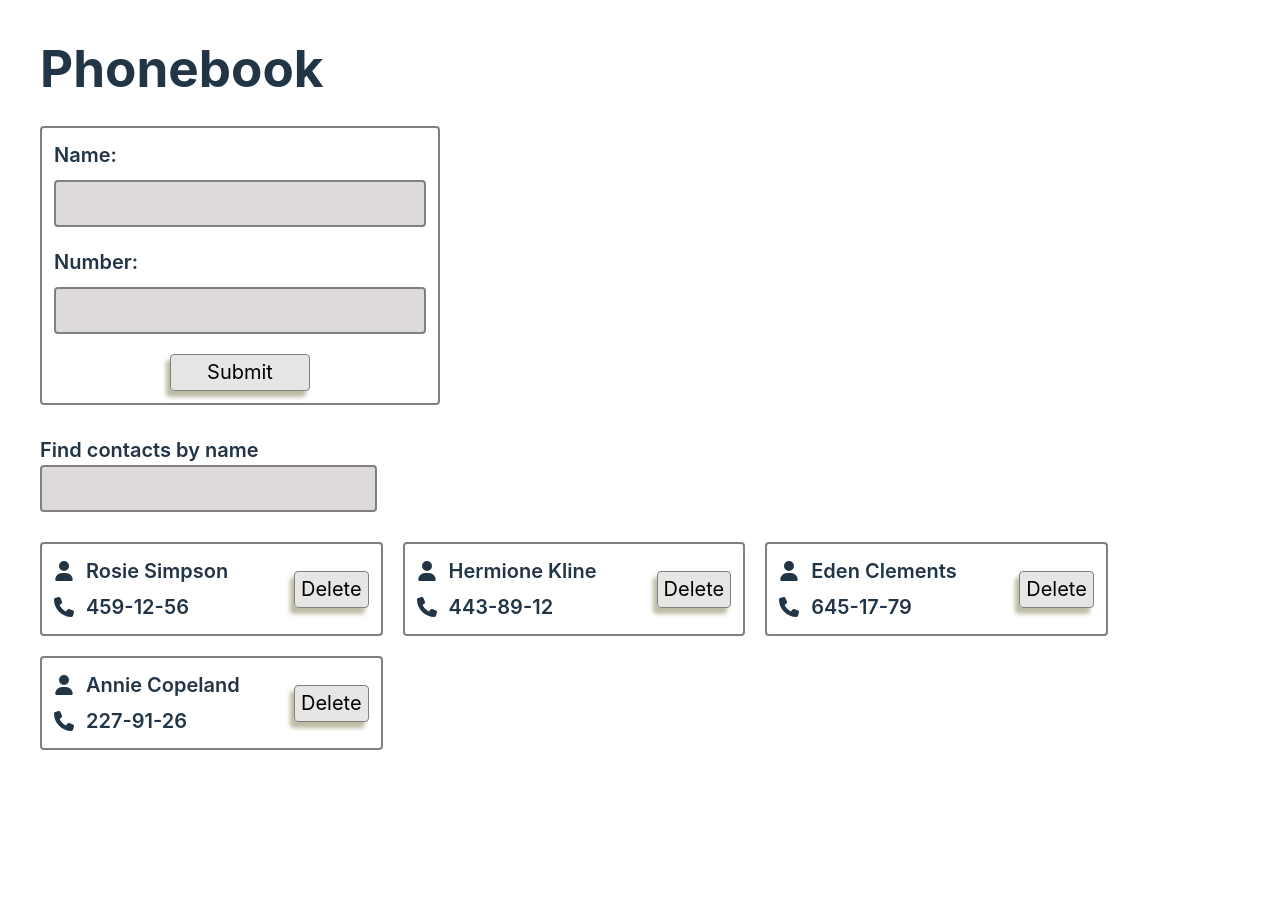
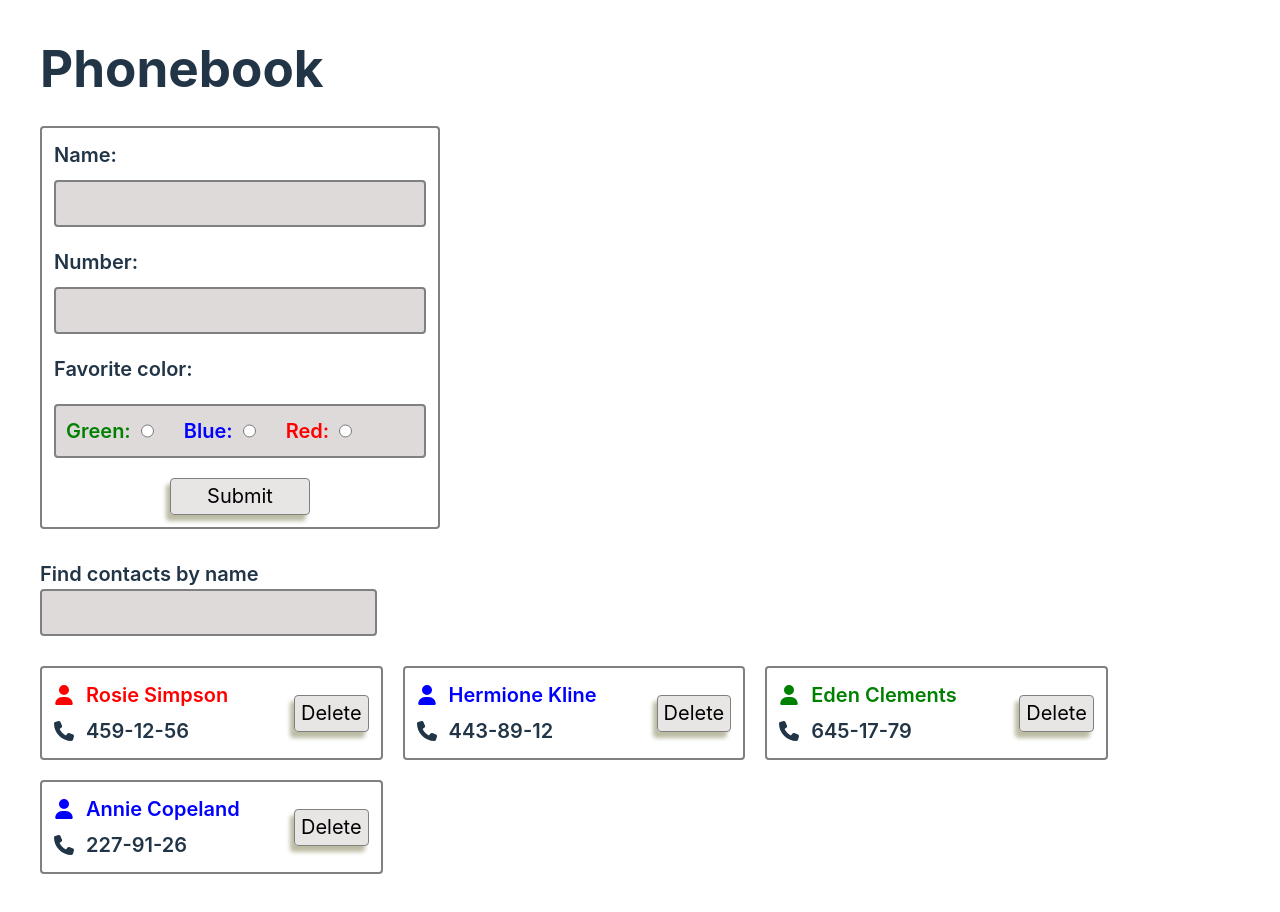
Before and after one commit to NataliaZgurska/ContactList-LocalStorage, a React app: page / in a window 1280 px wide. Shown: the top 912 px of the page. Before the commit the page ends 880 px from the top, so only its background shows below. Built offline with nearby package versions, Linux system fonts and the light colour scheme; the HTML template or start-up script is replaced by a standard one.

Commit message:
add radio-btn

```diff
--- a/src/components/Contact/Contact.jsx
+++ b/src/components/Contact/Contact.jsx
@@ -4,12 +4,13 @@ import css from './Contact.module.css'
 
 const Contact = ({ contact, onDelete }) => {
 
-  const { id, name, number } = contact;
+  const { id, name, number, favColor } = contact;
 
   return (
     <li className={css.contactItem}>
-        <div className={css.contactItemTextContainer}>
-              <p className={css.contactItemText}><FaUser />{name }</p>
+      <div  className={css.contactItemTextContainer}>
+
+              <p style={{color: favColor}} className={css.contactItemText}><FaUser />{name }</p>
               <p className={css.contactItemText}><FaPhone />{number}</p>
         </div>
         <button onClick={() => onDelete(id)}>Delete</button>
--- a/src/components/Contact/Contact.module.css
+++ b/src/components/Contact/Contact.module.css
@@ -8,7 +8,7 @@
   align-items: center;
   justify-content: center;
 }
-.contactItemTextContainer{
+.contactItemTextContainer {
   font-size: 20px;
   font-weight: 600;
   width: 220px;
@@ -16,10 +16,10 @@
   gap: 6px;
   flex-direction: column;
   justify-content: start;
+
   /* border: 1px solid blue; */
-
 }
-.contactItemText{
+.contactItemText {
   display: flex;
   flex-direction: row;
   gap: 12px;
--- a/src/components/ContactForm/ContactForm.jsx
+++ b/src/components/ContactForm/ContactForm.jsx
@@ -5,11 +5,16 @@ import css from './ContactForm.module.css'
 const FORM_INITIAL_VALUES = {
     name: "",
     number: "",
+    favColor: "",
 }
 
 const FormSchema = Yup.object().shape({
-    name: Yup.string().min(3, "Too Short!").max(50, "Too Long!").required("Required"),
-    number: Yup.string().min(3, "Too Short!").max(50, "Too Long!").required("Required")
+  name: Yup.string().min(3, "Too Short!").max(50, "Too Long!").required("Required"),
+  number: Yup.string().min(3, "Too Short!").max(50, "Too Long!").required("Required"),
+  favColor: Yup.string()
+    .required("Favorite color is required!")
+    .oneOf(["red", "green", "blue"],
+  "Favorite color must be one of following: red, green, blue")
 });
 
 
@@ -31,15 +36,33 @@ const ContactForm = ({ onAdd }) => {
                   <span>Name:</span>
 
                   <Field type="text" name="name" />
-                  <ErrorMessage component="p" name='name'/>
+                  <ErrorMessage className={css.errorMessage} component="p" name='name'/>
               </label>
 
              <label className={css.formLabel}>
                   <span>Number:</span>
 
                   <Field type="number" name="number" />
-                     <ErrorMessage component="p" name='number'/>
-            </label>
+                     <ErrorMessage className={css.errorMessage} component="p" name='number'/>
+             </label>
+
+         <span>Favorite color:</span>
+         <div className={css.radioBtn}>
+              <label className={css.formRadio}>
+                  <span style={{color: 'green'}}>Green:</span>
+                  <Field type="radio" value="green" name="favColor" />
+              </label>
+              <label className={css.formRadio}>
+                  <span style={{color: 'blue'}}>Blue:</span>
+                  <Field type="radio" value="blue" name="favColor" />
+              </label>
+              <label className={css.formRadio}>
+                  <span style={{color: 'red'}}>Red:</span>
+                  <Field type="radio" value="red" name="favColor" />
+              </label>
+          </div>
+          <ErrorMessage className={css.errorMessage} component="p" name='favColor'/>
+
 
 			      <button type="submit" className={css.formAddBtn}>Submit</button>
 			</Form>
--- a/src/components/ContactForm/ContactForm.module.css
+++ b/src/components/ContactForm/ContactForm.module.css
@@ -19,7 +19,7 @@
   gap: 10px;
 }
 
-.formLabel p {
+.errorMessage {
   color: red;
 }
 
@@ -28,3 +28,30 @@
   margin-top: 20px;
   margin: 0 auto;
 }
+
+.radioBtn {
+  display: flex;
+  flex-direction: row;
+  gap: 10px;
+  border: 2px solid gray;
+  border-radius: 4px;
+  padding: 10px;
+  background-color: rgba(218, 213, 213, 0.866);
+}
+.formRadio {
+  display: flex;
+  flex-direction: row;
+  gap: 10px;
+  margin-right: 20px;
+}
+
+/* input {
+
+  transition: background-color 250ms;
+}
+
+input:hover,
+input:focus {
+  background-color: whitesmoke;
+
+} */
--- a/src/myContacts.json
+++ b/src/myContacts.json
@@ -1,6 +1,6 @@
 [
-  {"id": "id-1", "name": "Rosie Simpson", "number": "459-12-56"},
-  {"id": "id-2", "name": "Hermione Kline", "number": "443-89-12"},
-  {"id": "id-3", "name": "Eden Clements", "number": "645-17-79"},
-  {"id": "id-4", "name": "Annie Copeland", "number": "227-91-26"}
+  {"id": "id-1", "name": "Rosie Simpson", "number": "459-12-56", "favColor": "red"},
+  {"id": "id-2", "name": "Hermione Kline", "number": "443-89-12", "favColor": "blue"},
+  {"id": "id-3", "name": "Eden Clements", "number": "645-17-79", "favColor": "green"},
+  {"id": "id-4", "name": "Annie Copeland", "number": "227-91-26", "favColor": "blue"}
 ]
```
Lines whose indentation alone changed are shown as unchanged.
